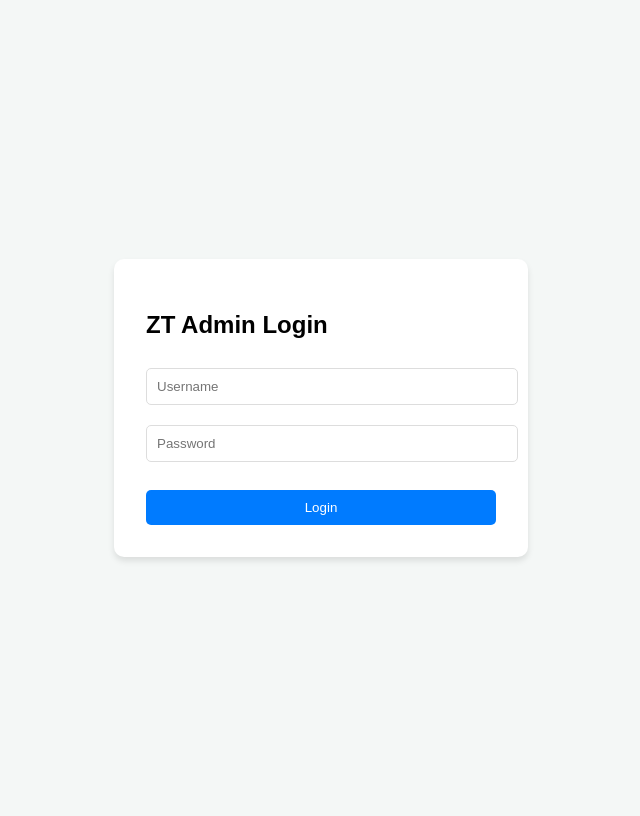
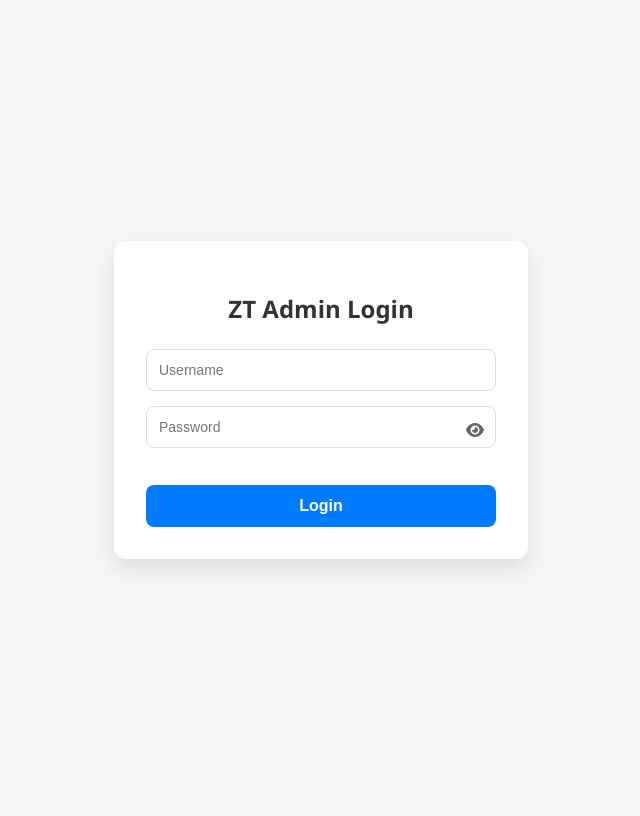
Before and after one commit to grithx/Fatima-ChatBot-AI, a FastAPI app: page /login in a window 1280 px wide. Shown: the whole page, without its empty margins (319-959 px from the left). After the commit the page ends 569 px from the top, so only its background shows below. Run offline with FastAPI, Linux system fonts and the light colour scheme; some libraries are stand-ins or nearby versions.

Commit message:
reCAPTCHA validation, and password visibility toggle

```diff
--- a/api/app.py
+++ b/api/app.py
@@ -1877,17 +1877,52 @@ async def get_login():
 
 
 
+# @app.post("/login")
+# async def do_login(
+#     username: str = Form(...),
+#     password: str = Form(...),
+#     g_recaptcha_response: str = Form(None, alias="g-recaptcha-response")
+# ):
+#     # 1. Environment Variables se credentials lena
+#     ENV_USER = os.getenv("ADMIN_USERNAME")
+#     ENV_PASS = os.getenv("ADMIN_PASSWORD")
+
+#     # 2. Verify reCAPTCHA (Wohi purani logic)
+#     verify_url = "https://www.google.com/recaptcha/api/siteverify"
+#     res = requests.post(verify_url, data={
+#         "secret": RECAPTCHA_SECRET_KEY,
+#         "response": g_recaptcha_response
+#     }).json()
+
+#     if not res.get("success"):
+#         return HTMLResponse("<h2>Captcha Verification Failed!</h2>", status_code=400)
+
+#     # 3. YAHAN CHECK LGANA HAI:
+#     # Form se aaye huye data ko Environment Variables se compare karna
+#     if username == ENV_USER and password == ENV_PASS:
+#         response = RedirectResponse(url="/admin-zt", status_code=303)
+#         # Session cookie set karna
+#         response.set_cookie(
+#             key="admin_session",
+#             value="active",
+#             httponly=True,
+#             max_age=86400, # 24 hours
+#             samesite="lax"
+#         )
+#         return response
+
+#     # Agar galat ho to wapis error message
+#     return HTMLResponse("<h2>Invalid Username or Password!</h2>", status_code=401)
+
+
+
 @app.post("/login")
 async def do_login(
     username: str = Form(...),
     password: str = Form(...),
     g_recaptcha_response: str = Form(None, alias="g-recaptcha-response")
 ):
-    # 1. Environment Variables se credentials lena
-    ENV_USER = os.getenv("ADMIN_USERNAME")
-    ENV_PASS = os.getenv("ADMIN_PASSWORD")
-
-    # 2. Verify reCAPTCHA (Wohi purani logic)
+    # 1. Verify reCAPTCHA
     verify_url = "https://www.google.com/recaptcha/api/siteverify"
     res = requests.post(verify_url, data={
         "secret": RECAPTCHA_SECRET_KEY,
@@ -1895,23 +1930,21 @@ async def do_login(
     }).json()
 
     if not res.get("success"):
-        return HTMLResponse("<h2>Captcha Verification Failed!</h2>", status_code=400)
-
-    # 3. YAHAN CHECK LGANA HAI:
-    # Form se aaye huye data ko Environment Variables se compare karna
-    if username == ENV_USER and password == ENV_PASS:
+        return HTMLResponse("<h2>Captcha Verification Failed! Please complete the captcha.</h2>", status_code=400)
+
+    # 2. Check Credentials (Global variables ADMIN_USERNAME aur ADMIN_PASSWORD use karein)
+    if username == ADMIN_USERNAME and password == ADMIN_PASSWORD:
         response = RedirectResponse(url="/admin-zt", status_code=303)
-        # Session cookie set karna
         response.set_cookie(
             key="admin_session",
             value="active",
             httponly=True,
-            max_age=86400, # 24 hours
-            samesite="lax"
+            max_age=86400,
+            samesite="lax",
+            secure=True # Vercel (HTTPS) par ye behtar hai
         )
         return response
 
-    # Agar galat ho to wapis error message
     return HTMLResponse("<h2>Invalid Username or Password!</h2>", status_code=401)
 
 @app.get("/logout")
--- a/templates/login.html
+++ b/templates/login.html
@@ -1,4 +1,4 @@
-<!DOCTYPE html>
+<!-- <!DOCTYPE html>
 <html lang="en">
 <head>
     <meta charset="UTF-8">
@@ -24,4 +24,90 @@
         </form>
     </div>
 </body>
+</html> -->
+
+
+
+<!-- Updated templates/login.html (With Eye Icon & Frontend Validation) -->
+
+
+
+<!DOCTYPE html>
+<html lang="en">
+<head>
+    <meta charset="UTF-8">
+    <meta name="viewport" content="width=device-width, initial-scale=1.0">
+    <title>ZT Admin Login</title>
+    <link rel="stylesheet" href="https://cdnjs.cloudflare.com/ajax/libs/font-awesome/6.0.0/css/all.min.css">
+    <script src="https://www.google.com/recaptcha/api.js" async defer></script>
+    <style>
+        body { font-family: 'Segoe UI', sans-serif; display: flex; justify-content: center; align-items: center; height: 100vh; background: #f4f7f6; margin: 0; }
+        .login-card { background: white; padding: 2rem; border-radius: 12px; box-shadow: 0 10px 25px rgba(0,0,0,0.1); width: 350px; }
+        h2 { text-align: center; color: #333; margin-bottom: 1.5rem; }
+
+        .input-group { position: relative; margin-bottom: 15px; }
+        input { width: 100%; padding: 12px; border: 1px solid #ddd; border-radius: 8px; box-sizing: border-box; font-size: 14px; }
+
+        /* Eye Icon Style */
+        .toggle-password { position: absolute; right: 12px; top: 38%; cursor: pointer; color: #666; }
+
+        button { width: 100%; padding: 12px; background: #007bff; color: white; border: none; border-radius: 8px; cursor: pointer; font-size: 16px; font-weight: bold; transition: 0.3s; }
+        button:hover { background: #0056b3; }
+
+        #error-msg { color: red; font-size: 13px; text-align: center; margin-bottom: 10px; display: none; }
+    </style>
+</head>
+<body>
+    <div class="login-card">
+        <h2>ZT Admin Login</h2>
+        <div id="error-msg">Please complete the Captcha!</div>
+
+        <form action="/login" method="post" onsubmit="return validateForm()">
+            <div class="input-group">
+                <input type="text" name="username" placeholder="Username" required>
+            </div>
+
+            <div class="input-group">
+                <input type="password" name="password" id="password" placeholder="Password" required>
+                <i class="fas fa-eye toggle-password" onclick="togglePassword()"></i>
+            </div>
+
+            <div class="g-recaptcha" data-sitekey="6LcABzwsAAAAAItcSolnKVsQktyZO1Z_vAlWo9B6"></div>
+            <br/>
+
+            <button type="submit">Login</button>
+        </form>
+    </div>
+
+    <script>
+        // Password Show/Hide Function
+        function togglePassword() {
+            const passwordField = document.getElementById("password");
+            const icon = document.querySelector(".toggle-password");
+
+            if (passwordField.type === "password") {
+                passwordField.type = "text";
+                icon.classList.remove("fa-eye");
+                icon.classList.add("fa-eye-slash");
+            } else {
+                passwordField.type = "password";
+                icon.classList.remove("fa-eye-slash");
+                icon.classList.add("fa-eye");
+            }
+        }
+
+        // Frontend Captcha Validation
+        function validateForm() {
+            const response = grecaptcha.getResponse();
+            const errorMsg = document.getElementById("error-msg");
+
+            if (response.length == 0) {
+                errorMsg.style.display = "block";
+                return false; // Form submit nahi hoga
+            }
+            errorMsg.style.display = "none";
+            return true; // Form submit ho jayega
+        }
+    </script>
+</body>
 </html>
```
